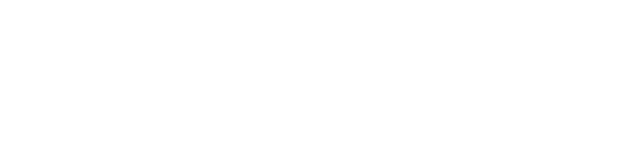
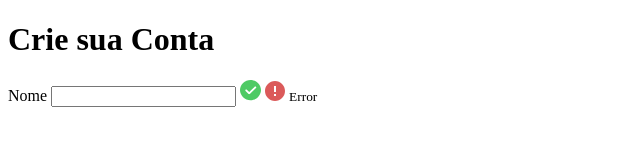
Before and after one commit to kauarodrigues1/exemplo5, a plain HTML site: page index.html in a window 1280 px wide. Shown: the whole page, without its empty margins (0-640 px from the left). Drawn offline with Linux system fonts and the light colour scheme.

Commit message:
Criando o formulario do contato

```diff
--- a/index.html
+++ b/index.html
@@ -7,6 +7,25 @@
     <title>Exemplo5</title>
 </head>
 <body>
+    <div class="main" >
+        <header>
+            <h1>Crie sua Conta</h1>
+        </header>
+
+        <form class="form" id="form" >
+            <div class="controle">
+                <label for="nome">Nome</label>
+                <input type="text" id="nome">
+                <i class="sucesso" ><img src="./src/assets/sucesso.svg" alt=""></i>
+                <i class="erro" ><img src="./src/assets/erro.svg" alt=""></i>
+                <small>Error</small>
+
+            </div>
+
+        </form>
+
+    </div>
+
 
 
     <script src="./src/js/script.js" ></script>
```
Also changed, not shown: src/assets/erro.svg (added), src/assets/sucesso.svg (added), 1 other file.
